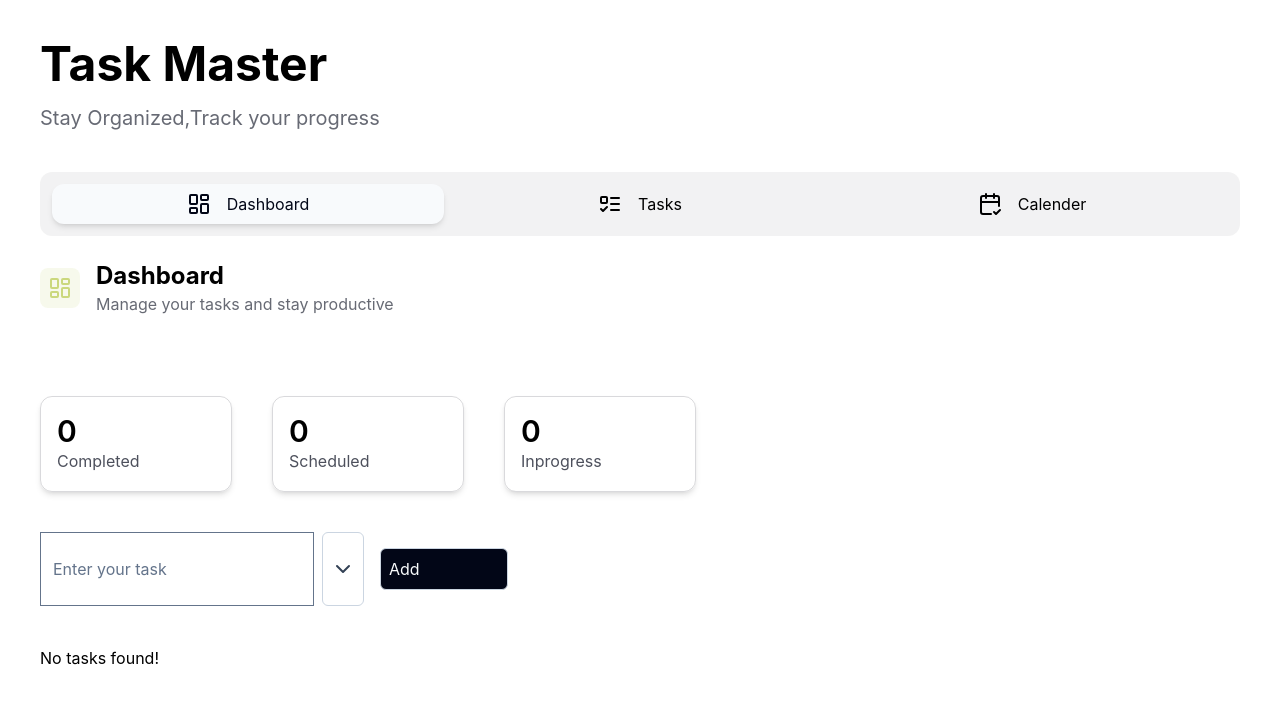
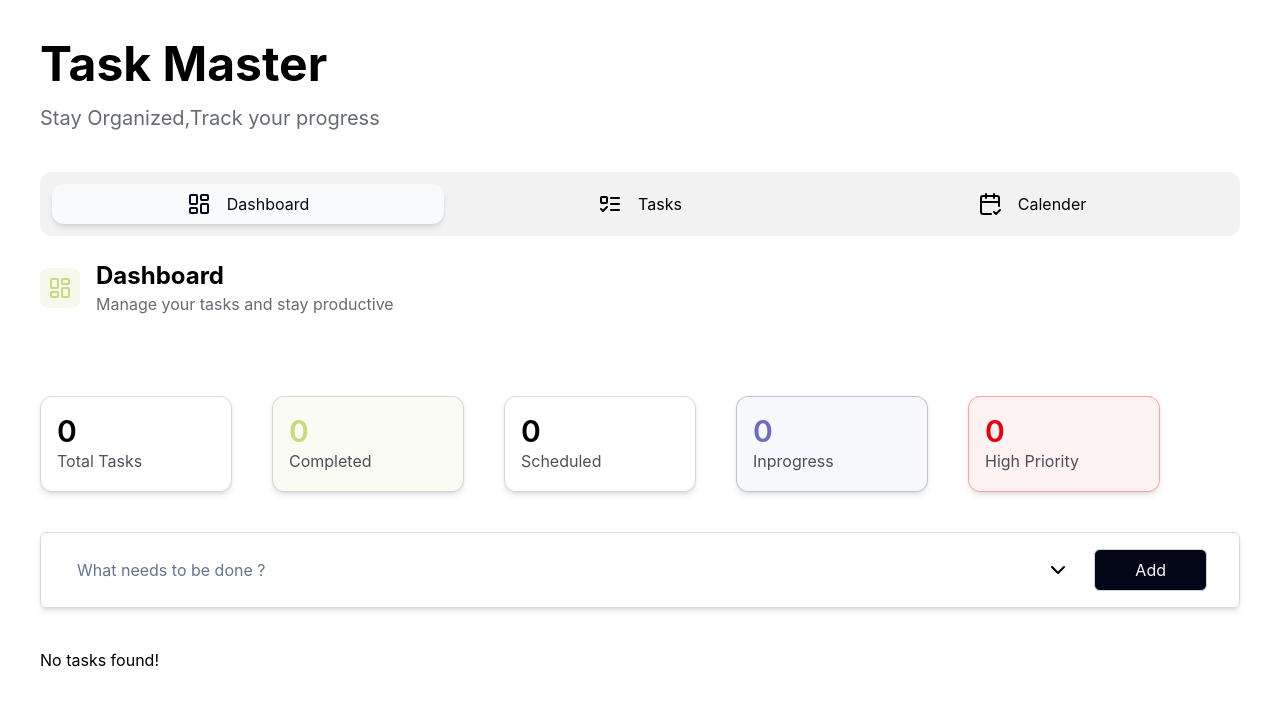
Before and after one commit to nazarenegena/task-manager, a SvelteKit app: page / in a window 1280 px wide. Shown: the top 706 px of the page. Built offline with nearby package versions, Linux system fonts and the light colour scheme.

Commit message:
input and select options updated

```diff
--- a/src/components/elements/statusCard.svelte
+++ b/src/components/elements/statusCard.svelte
@@ -1,12 +1,36 @@
 <script lang="ts">
+	import type { statusType, priorityType } from '../../types/taskTypes';
+
 	interface statusCardProps {
 		taskCount: number;
 		statusTitle?: string;
+		status?: statusType;
+		priority?: priorityType;
 	}
-	let { taskCount, statusTitle }: statusCardProps = $props();
+	let { taskCount, statusTitle, status, priority }: statusCardProps = $props();
+	let statusColor: Record<string, { text: string; bg: string; border: string }> = {
+		completed: {
+			text: 'text-lime-accent',
+			bg: 'bg-lime-accent/10',
+			border: 'border-lime-accent/80'
+		},
+		inprogress: {
+			text: 'text-purple-accent',
+			bg: 'bg-purple-accent/5',
+			border: 'border-purple-accent/40'
+		},
+		high: { text: 'text-red-600', bg: 'bg-red-50', border: 'border-red-300' },
+		default: { text: 'text-black', bg: 'bg-white', border: 'border-gray-200' }
+	};
+	let colorClass = $derived(
+		() => (statusColor[status as string] || statusColor[priority as string]) ?? statusColor.default
+	);
 </script>
 
-<div class="h-24 w-48 rounded-xl border border-primary/15 p-4 shadow-md">
-	<p class="text-3xl font-semibold">{taskCount}</p>
+<div
+	class={`h-24 w-48 rounded-xl border border-primary/15 p-4 shadow-md ${colorClass().bg} ${colorClass().border}`}
+>
+	<p class={`${colorClass().text} text-3xl font-semibold`}>{taskCount}</p>
+
 	<p class="text-primary/70">{statusTitle}</p>
 </div>
--- a/src/components/sections/dashboard.svelte
+++ b/src/components/sections/dashboard.svelte
@@ -16,24 +16,23 @@
 	const completedTasks = $derived(tasks.filter((t) => t?.status === 'completed').length);
 	const scheduledTasks = $derived(tasks.filter((t) => t?.status === 'scheduled').length);
 	const inprogress = $derived(tasks.filter((t) => t?.status === 'inprogress').length);
+	let highPriorities = $derived(tasks.filter((t) => t?.priority === 'high'));
 	let todo: string = $state('');
 	let todoDate: string = $state('');
 	let todoDescription: string = $state('');
-	let priority: priorityType | '' = $state('Low');
+	let priority: priorityType | '' = $state('');
 	let todoCategory: string = $state('');
 	let status: statusType | '' = $state('');
 	let editingId = $state<string | null>(null);
-
-	let filteredPriorities = $derived(tasks.filter((t) => t?.priority === priority));
 
 	const handleAdd = () => {
 		if (!todo?.trim()) return;
 
 		if (editingId) {
-			editTask(editingId, todo, priority, todoCategory, todoDescription);
+			editTask(editingId, todo, priority, todoCategory, todoDescription, todoDate);
 			editingId = null;
 		} else {
-			addTask(todo, status, priority, todoCategory, todoDescription);
+			addTask(todo, status, priority, todoCategory, todoDescription, todoDate);
 		}
 		todo = '';
 		status = '';
@@ -63,22 +62,30 @@
 <main class="my-20">
 	<div>
 		<div class="flex space-x-10">
-			<StatusCard statusTitle="Completed" taskCount={completedTasks} />
-			<StatusCard statusTitle="Scheduled" taskCount={scheduledTasks} />
-			<StatusCard statusTitle="Inprogress" taskCount={inprogress} />
+			<StatusCard statusTitle="Total Tasks" taskCount={tasks.length} />
+			<StatusCard statusTitle="Completed" taskCount={completedTasks} status="completed" />
+			<StatusCard statusTitle="Scheduled" taskCount={scheduledTasks} status="scheduled" />
+			<StatusCard statusTitle="Inprogress" taskCount={inprogress} status="inprogress" />
+			<StatusCard statusTitle="High Priority" taskCount={highPriorities.length} priority="high" />
 		</div>
-		<div class="my-10 flex">
+
+		<div
+			class="my-10 flex justify-between gap-x-8 rounded-md border border-primary/15 px-6 py-4 shadow-md"
+		>
 			<input
 				type="text"
 				bind:value={todo}
-				placeholder={editingId ? 'Edit task ...' : 'Enter your task'}
+				placeholder={editingId ? 'Edit task ...' : 'What needs to be done ?'}
+				class="w-full rounded-3xl border-none focus:ring-2 focus:ring-lime-accent focus:outline-none"
 			/>
-			<Button onclick={() => (openDropdown = !openDropdown)} btnStatus={ChevronDown} />
-			<Button
-				onclick={handleAdd}
-				btnStatus={editingId ? 'Save' : 'Add'}
-				className="w-32 my-4 bg-primary text-secondary"
-			/>
+			<div class="flex items-center justify-between gap-4">
+				<ChevronDown class=" cursor-pointer" onclick={() => (openDropdown = !openDropdown)} />
+				<Button
+					onclick={handleAdd}
+					btnStatus={editingId ? 'Save' : 'Add'}
+					className="px-10 bg-primary text-secondary text-center "
+				/>
+			</div>
 		</div>
 	</div>
 	<!-- Descriptiondrop down -->
@@ -96,31 +103,18 @@
 			</div>
 
 			<div class="flex items-center space-y-2 space-x-10">
-				<div class=" relative flex flex-col">
+				<div class="relative flex flex-col">
 					<p class="text-primary/70">Priority</p>
-					<Button
-						onclick={() => (priorityDropdown = !priorityDropdown)}
-						btnStatus={priority}
-						className="w-80 h-10  border-primary/15 px-4 py-1 focus:ring-2 focus:ring-lime-accent focus:outline-none"
-						icon={ChevronDown}
-					/>
-					{#if priorityDropdown}
-						<div
-							class="absolute top-12 right-0 flex flex-col gap-3 rounded-md border border-primary/10 bg-secondary px-2 py-4 shadow-md"
-						>
-							{#each ['low', 'medium', 'high'] as priotityItem (priotityItem)}
-								<label class="rounded-xl px-2 py-1 hover:bg-purple-accent/10">
-									<input
-										type="radio"
-										bind:group={priority}
-										value={priotityItem}
-										placeholder="Select priority ..."
-									/>
-									<span>{priotityItem}</span>
-								</label>
-							{/each}
-						</div>
-					{/if}
+
+					<select
+						bind:value={priority}
+						class="h-10 w-80 appearance-none rounded-md border-primary/15 px-4 py-1 focus:ring-1 focus:ring-lime-accent focus:outline-none"
+					>
+						<option value="">Select priority ...</option>
+						<option value="low">low</option>
+						<option value="medium">medium</option>
+						<option value="high">high</option>
+					</select>
 				</div>
 				<div>
 					<p class="text-primary/70">Due Date</p>
@@ -146,7 +140,7 @@
 	<div>
 		{#each tasks as task (task?.id)}
 			<div>
-				<div class={task.status === 'completed' ? 'line-through' : ''}>
+				<div class={task?.status === 'completed' ? 'line-through' : ''}>
 					{task?.title}
 				</div>
 				<Button
--- a/src/types/taskTypes.ts
+++ b/src/types/taskTypes.ts
@@ -8,4 +8,5 @@ export interface taskObj {
 	category: string | '';
 	status: statusType | '';
 	priority: priorityType | '';
+	date: string | '';
 }
--- a/src/utils/tasks.svelte.ts
+++ b/src/utils/tasks.svelte.ts
@@ -10,7 +10,8 @@ export const addTask = (
 	status: statusType | '',
 	priority: priorityType | '',
 	todoCategory: string | '',
-	todoDescription: string | ''
+	todoDescription: string | '',
+	todoDate: string | ''
 ) => {
 	tasks?.push({
 		id: crypto.randomUUID(),
@@ -18,8 +19,10 @@ export const addTask = (
 		status: status,
 		priority: priority,
 		category: todoCategory,
-		description: todoDescription
+		description: todoDescription,
+		date: todoDate
 	});
+	console.log(tasks, 'the tasks');
 };
 
 export const editTask = (
@@ -27,13 +30,15 @@ export const editTask = (
 	newTitle: string,
 	newPriority: priorityType | '',
 	newCategory: string | '',
-	newDescription: string | ''
+	newDescription: string | '',
+	newTodoDate: string | ''
 ) => {
 	const task = tasks?.find((t) => t.id === id);
 	if (task) task.title = newTitle;
 	if (task) task.priority = newPriority;
 	if (task) task.category = newCategory;
 	if (task) task.description = newDescription;
+	if (task) task.date = newTodoDate;
 	return task;
 };
 
```
